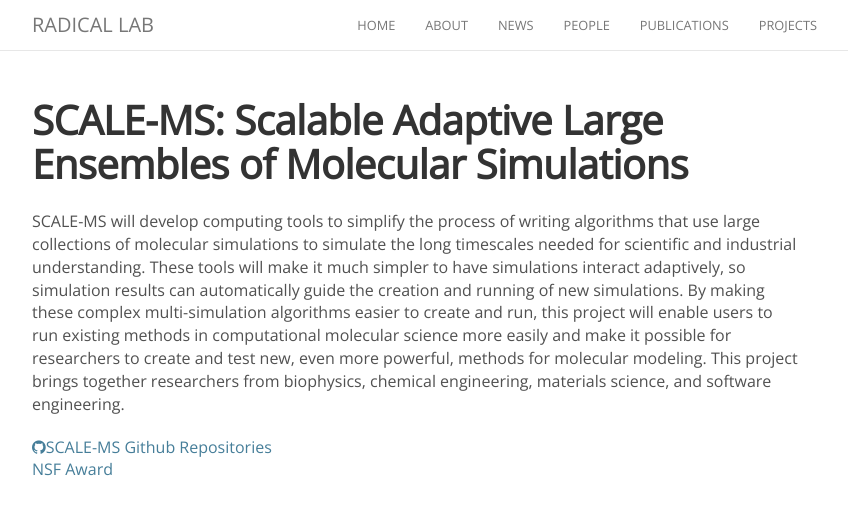
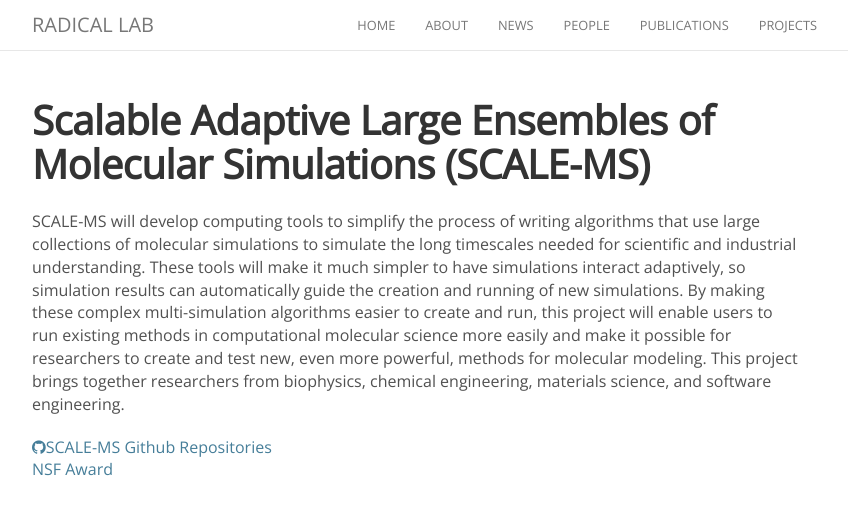
Before and after one commit to seymaguleryuz/radical-group.github.io, a Jekyll site: the page built from _projects/scalems.md, in a window 1280 px wide. Shown: the top 515 px of the page, without its empty margins (223-1071 px from the left). Built offline with Jekyll 4.4.1, drawn with Linux system fonts in a browser that asks for light colours; nearby versions of some CDN libraries.

Commit message:
Hotfix title consistency

```diff
--- a/_projects/scalems.md
+++ b/_projects/scalems.md
@@ -1,5 +1,5 @@
 ---
-title: "SCALE-MS: Scalable Adaptive Large Ensembles of Molecular Simulations"
+title: "Scalable Adaptive Large Ensembles of Molecular Simulations (SCALE-MS)"
 collection: projects
 permalink: /projects/scalems
 abstract: "Developing computing tools to simplify the process of writing algorithms that use large collections of molecular simulations to simulate the long timescales needed for scientific and industrial understanding."
```
